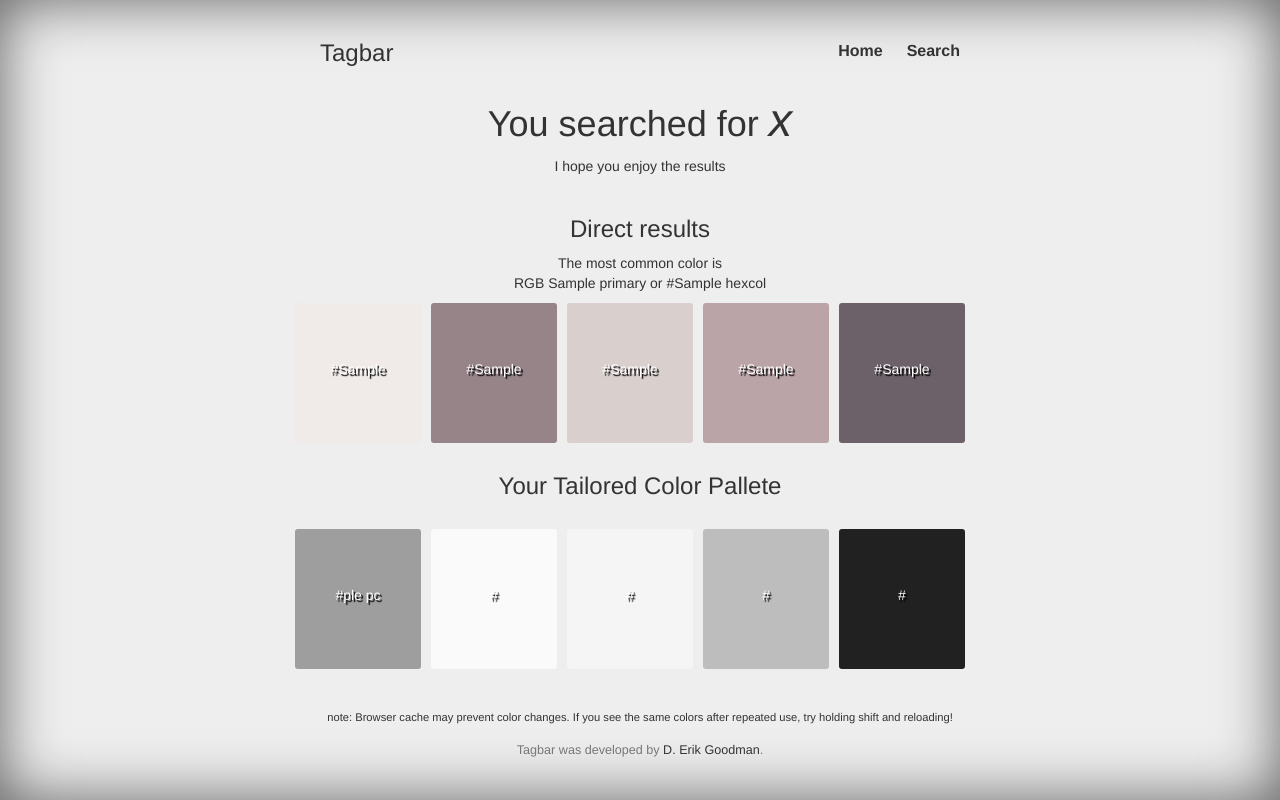
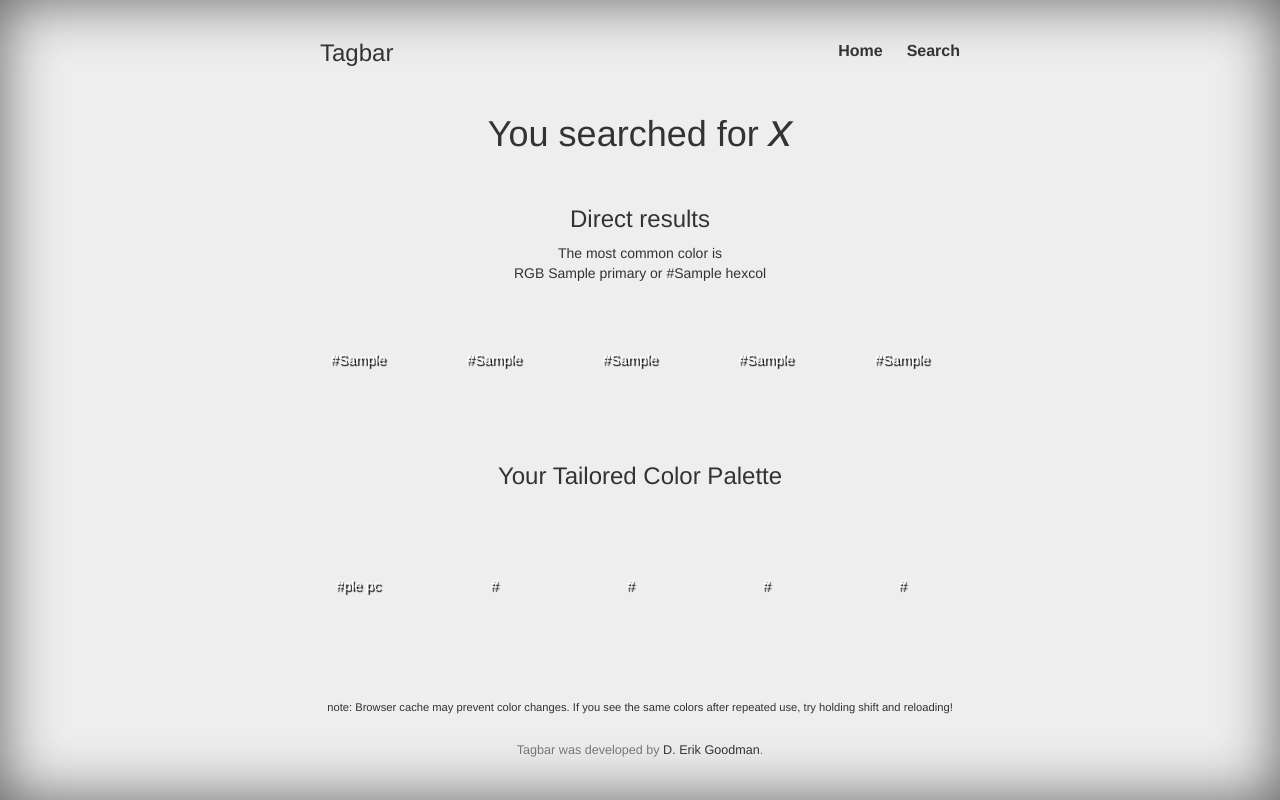
Before and after one commit to DEGoodman/tagbar, a Flask app: template app/templates/results.html in a window 1280 px wide. Run offline with Flask 2, Linux system fonts and the light colour scheme; the template is opened without the code that fills it: most values are stand-ins (such as "Sample title", 1, 10 or a date in 2020); some libraries are stand-ins or nearby versions.

Commit message:
fix css caching, spelling errors

```diff
--- a/app/static/css/colors.css
+++ b/app/static/css/colors.css
@@ -1,39 +1,39 @@
 #a {
-	background-color: rgb(240, 234, 232);
+	background-color: rgb(40, 27, 10);
 }
 
 #b {
-	background-color: rgb(150, 132, 137);
+	background-color: rgb(76, 47, 23);
 }
 
 #c {
-	background-color: rgb(217, 207, 205);
+	background-color: rgb(244, 228, 179);
 }
 
 #d {
-	background-color: rgb(186, 164, 167);
+	background-color: rgb(115, 79, 36);
 }
 
 #e {
-	background-color: rgb(108, 97, 104);
+	background-color: rgb(140, 123, 88);
 }
 
 #f {
-	background-color: #9e9e9e;
+	background-color: #795548;
 }
 
 #g {
-	background-color: #fafafa;
+	background-color: #efebe9;
 }
 
 #h {
-	background-color: #f5f5f5;
+	background-color: #d7ccc8;
 }
 
 #i {
-	background-color: #bdbdbd;
+	background-color: #8d6e63;
 }
 
 #j {
-	background-color: #212121;
+	background-color: #3e2723;
 }
--- a/app/templates/index.html
+++ b/app/templates/index.html
@@ -16,7 +16,10 @@
 
     <div class="inner cover">
       <h1 class="cover-heading">Welcome to <b>tagbar</b>!</h1>
-      <p class="lead">Here you can find some colors to get you started.</p>
+      <div>Here you can find a well-designed color palette based on an Instagram hashtag.</div>
+      <br />
+      <br />
+      <p class="lead">Let's get started.</p>
       <p class="lead">
         <a href="/query" class="btn btn-lg btn-default">Begin</a>
       </p>
--- a/app/templates/query.html
+++ b/app/templates/query.html
@@ -18,7 +18,7 @@
   <form action="" method="post" name="tagsearch">
       {{ form.hidden_tag() }}
       <div class="lead entry">
-          What do you want colors for (in one word)?<br>
+          What do you want colors for?<br>
           <p id="entry" >{{ form.tag(size=20) }}</p>
       </div>
       <p><input id="searchInput" type="submit" value="Search" class="btn btn-lg btn-default" onclick="$('#loading').show();"></p>
--- a/app/templates/results.html
+++ b/app/templates/results.html
@@ -13,11 +13,9 @@
     </div>
   </div>
     <h1>You searched for <em id="resTag">{{ hashtag }}</em></h1>
-    <div>I hope you enjoy the results</div>
-    <!-- <div> The most common colors are: {{ colors }}</div> -->
     <br />
     <!-- backgrounds -->
-    <link rel="stylesheet" type="text/css" href="../static/css/colors.css" />
+    <link rel="stylesheet" type="text/css" href="{{ dt }}" />
     <h3>Direct results</h3>
     <div class="set"> The most common color is
       <p>RGB {{ primary }} or #{{ hexcol }}</p>
@@ -32,7 +30,7 @@
     </div>
     <br />
     <br />
-    <h3 id="tailored">Your Tailored Color Pallete</h3>
+    <h3 id="tailored">Your Tailored Color Palette</h3>
     <br />
     <div class="color-swatches">
       <div id="f" class="color-swatch">#{{ pcl[3:9] }}</div>
```
Also changed, not shown: app/views.py (+10 -7 lines), app/static/images/012_1687530611_n.jpg (deleted), app/static/images/0156_281447946_n.jpg (added), app/static/images/054_1266189665_n.jpg (deleted), app/static/images/260_1022273084_n.jpg (added), app/static/images/3178_911118741_n.jpg (deleted), app/static/images/336_1077102869_n.jpg (added), app/static/images/4950_912163585_n.jpg (added), app/static/images/719_1971609688_n.jpg (added), app/static/images/8021_690661921_n.jpg (deleted), app/static/images/983_1252782020_n.jpg (deleted), app/static/images/Average.jpg.
